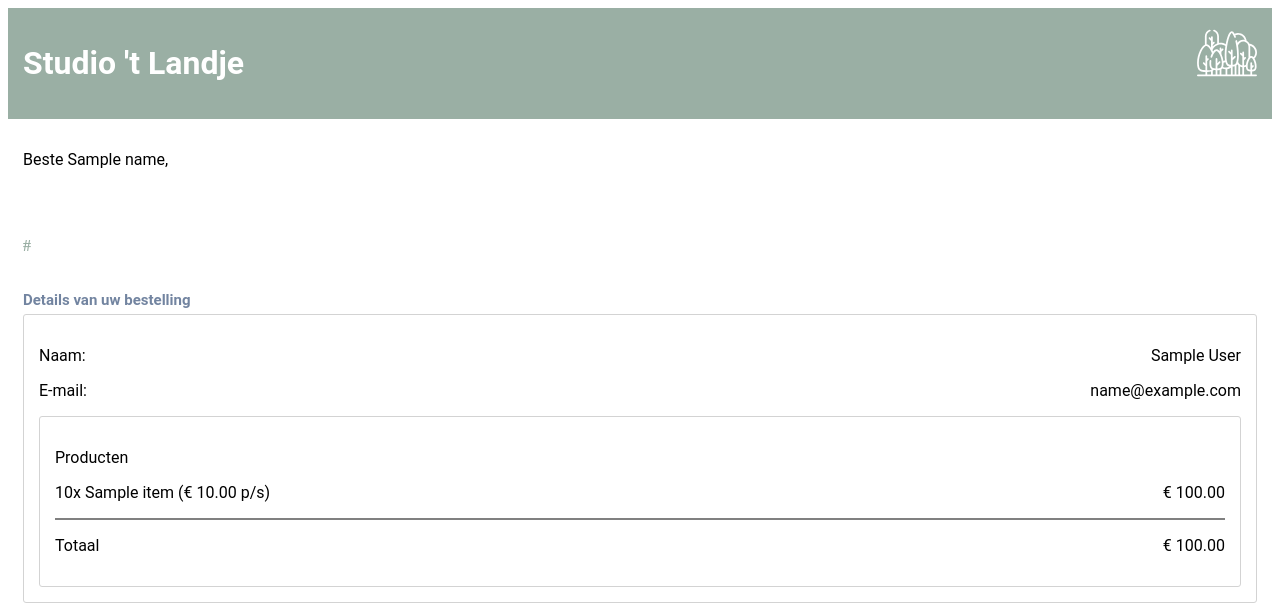
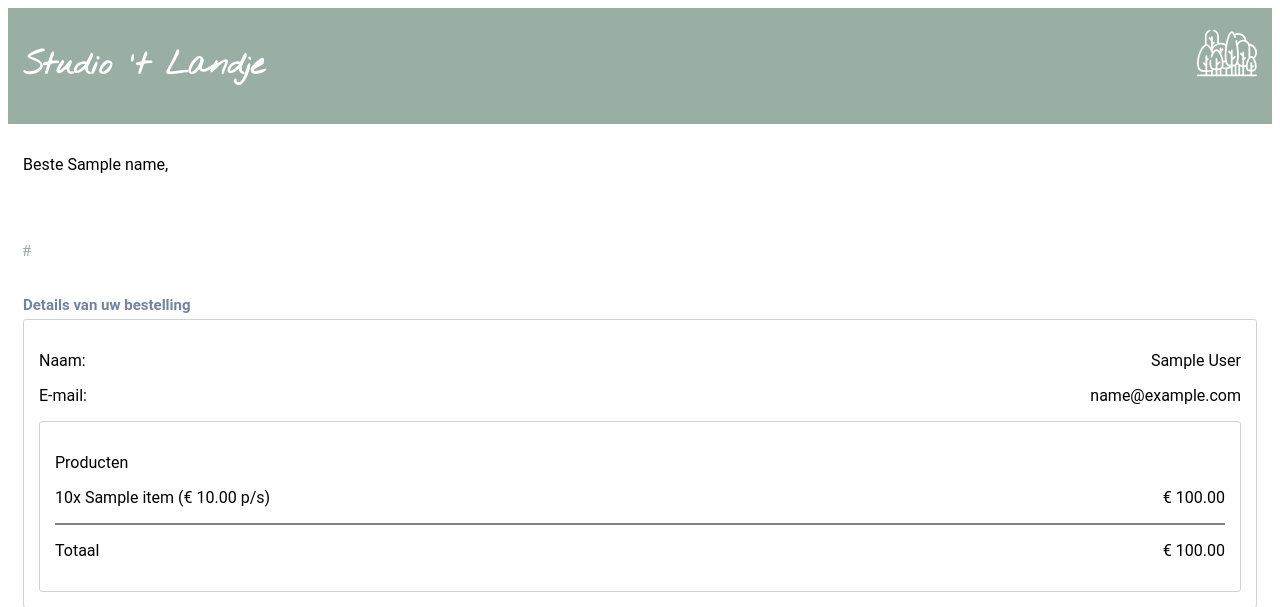
Before and after one commit to MYKingma/tree, a Flask app: template templates/emailbase.html in a window 1280 px wide. Shown: the top 607 px of the page. Run offline with Flask 2, Linux system fonts and the light colour scheme; tables that the repository leaves empty hold one stand-in row (values such as "Sample post"); the template is opened without the code that fills it: values that come from a table or form of the project are taken from there, most other values are stand-ins (such as "Sample title", 1, 10 or a date in 2020); parts of the project's set-up code (start-up, migrations or seed data) failed here and were passed over.

Commit message:
Update emailbase.html

```diff
--- a/templates/emailbase.html
+++ b/templates/emailbase.html
@@ -8,6 +8,7 @@ Base layout for other pages
 <!DOCTYPE html>
 <html id="html" lang="nl">
     <head>
+        <link href="https://fonts.googleapis.com/css2?family=Nothing+You+Could+Do&display=swap" rel="stylesheet">
         <style media="screen">
             .header {
                 background-color: #9AAFA4;
@@ -21,9 +22,8 @@ Base layout for other pages
                 max-width: 60px;
                 float: right;
             }
-            h1 {
-                color: white;
-                font-family:'Roboto', sans-serif;
+            h1, h2, h3, h4, h5 {
+                font-family: 'Comfortaa', cursive;
             }
             h6 {
                 font-family:'Roboto', sans-serif;
@@ -60,12 +60,18 @@ Base layout for other pages
                 font-weight: bold;
                 color: #9AAFA4;
             }
+            .titlefont {
+                font-family: 'Nothing You Could Do', cursive;
+            }
+            .white {
+                color: white;
+            }
         </style>
     </head>
     <body>
         <div class="header">
             <img src="{{ request.url_root }}static/img/forest-white.svg" alt="logo">
-            <h1>Studio 't Landje</h1>
+            <h1 class="titlefont white">Studio 't Landje</h1>
         </div>
         <div class="body">
             <p>Beste {{ name }},</p>
```
